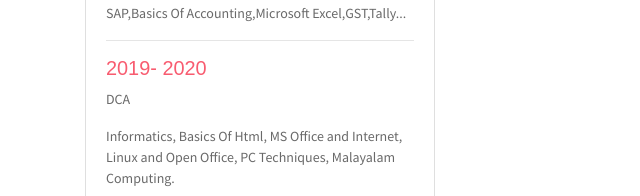
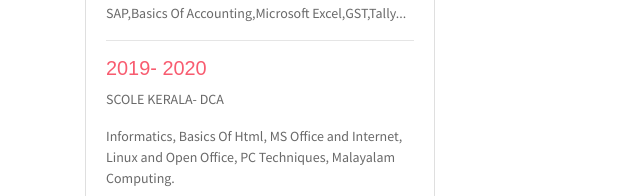
Before and after one commit to joshuavj/joshuavj, a plain HTML site: page index.html in a window 1280 px wide. Shown: the part 1724-1920 px from the top of the page, 0-640 px from the left. Drawn offline with Linux system fonts and the light colour scheme; some packages are replaced by stand-ins of ours.

Commit message:
Update index.html

```diff
--- a/index.html
+++ b/index.html
@@ -141,7 +141,7 @@
                             <P class="subtitle">SAP,Basics Of Accounting,Microsoft Excel,GST,Tally...</P>
                             <hr>
                             <h6 class="title text-danger">2019- 2020</h6>
-                            <P>DCA</P>
+                            <P>SCOLE KERALA- DCA</P>
                             <P class="subtitle">Informatics, Basics Of Html, MS Office and Internet, Linux and Open Office, PC Techniques, Malayalam Computing.</P>
                         </div>
                     </div>
```
